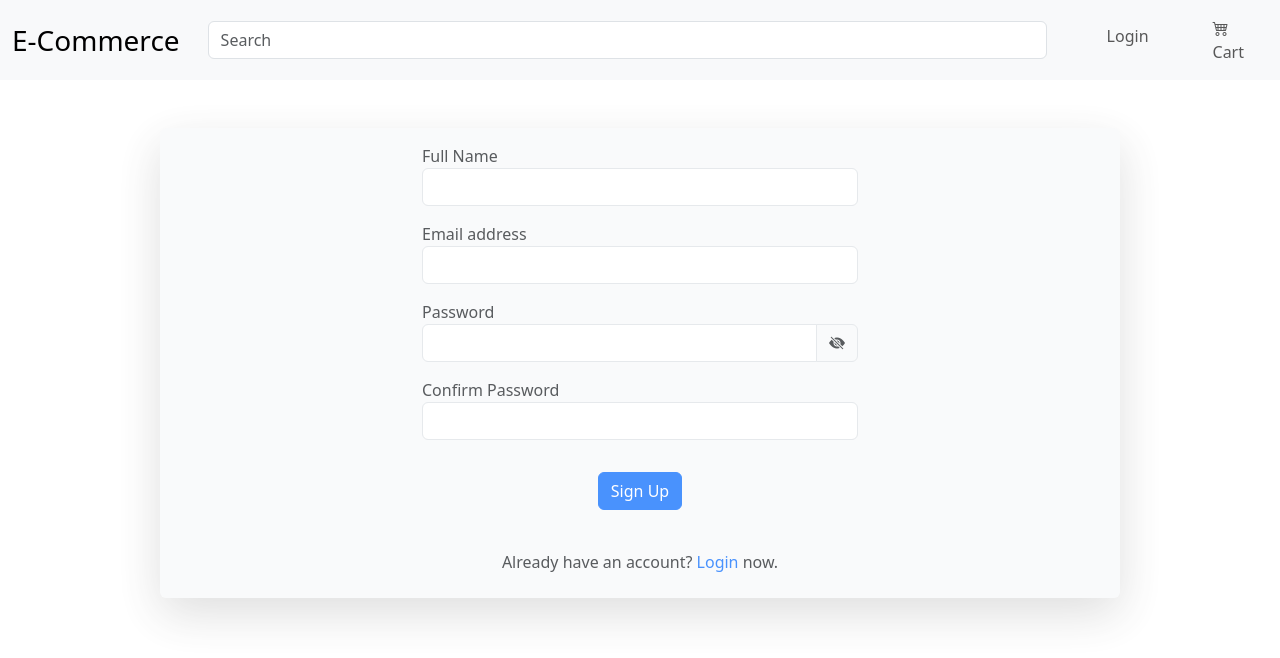
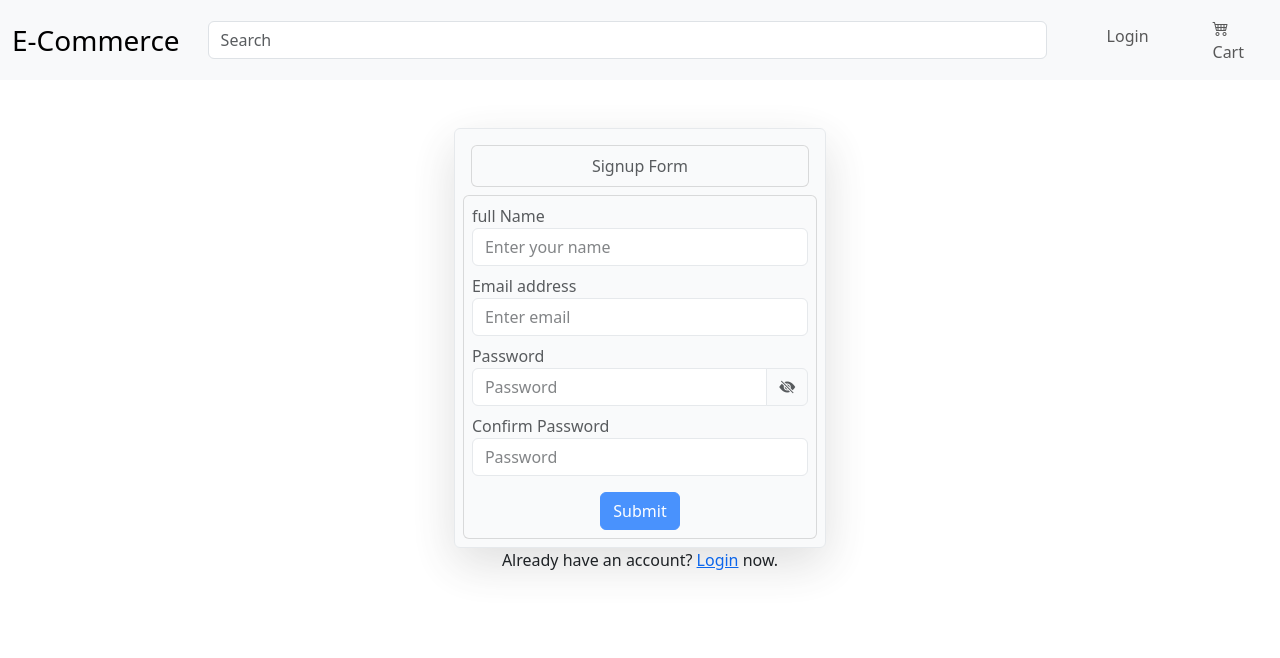
Before and after one commit to mian312/e-commerce-site, a React (Vite) app: page /signup in a window 1280 px wide. Shown: the top 658 px of the page. Built offline with nearby package versions, Linux system fonts and the light colour scheme.

Commit message:
Implemented signUp

```diff
--- a/src/components/Auth/Login.jsx
+++ b/src/components/Auth/Login.jsx
@@ -46,7 +46,7 @@ export default function Login() {
   }, [userInfo, redirectInUrl, navigate])
 
   return (
-    <div style={{ height: '100%' }} className="d-flex align-items-center justify-content-center">
+    <div style={{ height: '100%' }} className="d-flex align-items-center justify-content-center my-5">
       <div >
         <div className="card bg-light opacity-75 shadow-lg border rounded-lg mx-auto p-2">
           <div className="card bg-light m-2 p-2 text-center">
@@ -87,7 +87,7 @@ export default function Login() {
             <Link className="d-flex justify-content-center p-2">Forgot Password</Link>
           </div>
         </div>
-        <span className="m-4 p-4">Don't have an account? <Link to={`/signup/redirect=${redirect}`}>Register</Link> now.</span>
+        <span className="m-4 p-4">Don't have an account? <Link to={`/signup?redirect=${redirect}`}>Register</Link> now.</span>
       </div>
       <div className="continer">
       </div>
--- a/src/components/Auth/Signup.jsx
+++ b/src/components/Auth/Signup.jsx
@@ -1,120 +1,120 @@
-import React, { useEffect, useState } from "react";
-import { Link, useNavigate } from "react-router-dom";
+import React, { useContext, useEffect, useState } from 'react'
+// import 'bootstrap/dist/css/bootstrap.min.css'
+import { Store } from '../../Store';
 import 'bootstrap-icons/font/bootstrap-icons.css';
+import { Link, useLocation, useNavigate } from 'react-router-dom';
+import axios from 'axios';
+import { getError } from '../../utils'
+import { toast } from 'react-toastify';
 
+export default function Signup() {
+    const [name, setName] = useState('');
+    const [email, setEmail] = useState('');
+    const [password, setPassword] = useState('');
+    const [confirmPassword, setConfirmPassword] = useState('');
+    const [passwordShown, setPasswordShown] = useState(false);
+    const { state, dispatch: ctxDispatch } = useContext(Store);
+    const { userInfo } = state;
+    const navigate = useNavigate();
 
-
-function SignUp() {
-    const [email, setEmail] = useState(null);
-    const [password, setPassword] = useState(null);
-    const [confirmPassword, setConfirmPassword] = useState();
-    const [statusMessage, setStatusMessage] = useState([]);
-    const [name, setName] = useState(null);
-    const [passwordShown, setPasswordShown] = useState(false);
-    const navigate = useNavigate();
+    const { search } = useLocation();
+    const redirectInUrl = new URLSearchParams(search).get('redirect');
+    const redirect = redirectInUrl ? redirectInUrl : "/";
 
     const togglePassword = () => {
         setPasswordShown(!passwordShown);
     };
 
-    const register = (e) => {
-        e.preventDefault();
-        const newErrors = [];
-
-        if (!name) {
-            newErrors.name = "Please enter name";
-        }
-        if (!email) {
-            newErrors.email = "Please enter email";
-        }
-        if (!password) {
-            newErrors.password = "Please enter password";
-        }
-        if (!confirmPassword) {
-            newErrors.confirmPassword = "Confirm Password does not match";
-        }
-        if (Object.keys(newErrors).length > 0) {
-            setStatusMessage(newErrors);
-        }
-        else {
+    const handleSubmit = async (event) => {
+        event.preventDefault();
+        if (password !== confirmPassword) {
+            toast.error('Please Confirm the Password');
             return;
         }
-    };
+        try {
+            const { data } = await axios.post('http://localhost:5000/users/signup', {
+                name,
+                email,
+                password,
+            })
+            ctxDispatch({ type: 'USER_LOGIN', payload: data })
+            localStorage.setItem('userInfo', JSON.stringify(data))
+            navigate(redirectInUrl || '/')
+        } catch (error) {
+            console.error(error)
+            toast.error(getError(error));
+        }
+    }
 
+    useEffect(() => {
+        if (userInfo && redirectInUrl) {
+            navigate(redirect);
+        }
+    }, [userInfo, redirectInUrl, navigate])
 
     return (
-        <div className="card w-75 opacity-75 bg-light shadow-lg border-0 rounded-lg m-auto my-5">
-            <div className="row d-flex justify-content-center align-items-center">
-                <div className="col-md-6">
-                    <form onSubmit={register}>
-                        <div className="form-group m-3">
-                            <label htmlFor="name">Full Name</label>
-                            <input
-                                type="text"
-                                value={name}
-                                onChange={(e) => setName(e.target.value)}
-                                className="form-control"
-                            />
-                            {statusMessage.name &&
-                                <p className="text-danger">{statusMessage.name}</p>
+        <div style={{ height: '100%' }} className="d-flex align-items-center justify-content-center my-5">
+            <div >
+                <div className="card bg-light opacity-75 shadow-lg border rounded-lg mx-auto p-2">
+                    <div className="card bg-light m-2 p-2 text-center">
+                        Signup Form
+                    </div>
+                    <div className="card bg-light bg-transparent-body">
+                        <form onSubmit={handleSubmit}>
+                            <div className="form-group m-2">
+                                <label htmlFor="email">full Name</label>
+                                <input type="text" className="form-control" id="text" aria-describedby="textHelp" placeholder="Enter your name" required value={name} onChange={(event) => setName(event.target.value)} />
+                                {/* {name.length < 0 &&
+                                    <p className="text-danger">Please enter name</p>
+                                } */}
+                            </div>
+                            <div className="form-group m-2">
+                                <label htmlFor="email">Email address</label>
+                                <input type="email" className="form-control" id="email" aria-describedby="emailHelp" placeholder="Enter email" required value={email} onChange={(event) => setEmail(event.target.value)} />
+                                {email.length < 0 &&
+                                    <p className="text-danger">Please enter email</p>
                                 }
                             </div>
-                        <div className="form-group m-3">
-                            <label htmlFor="email">Email address</label>
-                            <input
-                                type="email"
-                                value={email}
-                                onChange={(e) => setEmail(e.target.value)}
-                                className="form-control"
-                            />
-                            {statusMessage.email &&
-                                <p className="text-danger">{statusMessage.email}</p>
-                            }
-                        </div>
-                        <div className="form-group m-3">
+                            <div className="form-group m-2">
                                 <label htmlFor="password">Password</label>
                                 <div className="input-group">
                                     <input
                                         type={passwordShown ? "text" : "password"}
-                                    value={password}
-                                    onChange={(e) => setPassword(e.target.value)}
-                                    className="form-control"
-                                />
+                                        className="form-control" id="password"
+                                        placeholder="Password"
+                                        value={password} required
+                                        onChange={(event) => setPassword(event.target.value)} />
                                     <i style={{ cursor: 'pointer' }} className="input-group-text"
                                         onClick={togglePassword}>
                                         {!passwordShown
-                                        ? <i class="bi bi-eye-slash-fill"></i>
-                                        : <i class="bi bi-eye-fill"></i>
+                                            ? <i className="bi bi-eye-slash-fill"></i>
+                                            : <i className="bi bi-eye-fill"></i>
                                         }
                                     </i>
                                 </div>
-                            {statusMessage.password &&
-                                <p className="text-danger">{statusMessage.password}</p>
-                            }
                             </div>
-                        <div className="form-group m-3">
-                            <label htmlFor="confirm-password">Confirm Password</label>
+                            <div className="form-group m-2">
+                                <label htmlFor="password">Confirm Password</label>
+                                <div className="input-group">
                                     <input
                                         type="password"
-                                value={confirmPassword}
-                                onChange={(e) => setConfirmPassword(e.target.value)}
-                                className="form-control"
-                            />
-                            {statusMessage.confirmPassword &&
-                                <p className="text-danger">{statusMessage.confirmPassword}</p>
-                            }
+                                        className="form-control" id="password"
+                                        placeholder="Password"
+                                        value={confirmPassword} required
+                                        onChange={(event) => setConfirmPassword(event.target.value)} />
                                 </div>
-                        <div className="d-flex justify-content-center">
-                            <button type="submit" className="btn btn-primary m-3 center"
-                            >Sign Up</button>
                             </div>
-                        <div className="d-flex align-items-center justify-content-center">
-                            <span className="my-4">Already have an account? <Link className="text-decoration-none">Login</Link> now.</span>
+                            <div className='d-flex justify-content-center'>
+                                <button type="submit" className="btn btn-primary m-2"
+                                >Submit</button>
                             </div>
                         </form>
                     </div>
                 </div>
+                <span className="m-4 p-4">Already have an account? <Link to={`/login?redirect=${redirect}`}>Login</Link> now.</span>
             </div>
-    );
+            <div className="continer">
+            </div>
+        </div>
+    )
 }
-export default SignUp;
--- a/src/components/Shipping/ShippingComponents/ShippingDetails.jsx
+++ b/src/components/Shipping/ShippingComponents/ShippingDetails.jsx
@@ -3,11 +3,12 @@ import { Link, useNavigate } from 'react-router-dom';
 import '../../../index.css';
 import { Helmet } from 'react-helmet-async';
 import { Store } from '../../../Store';
+import { toast } from 'react-toastify';
 
 function ShippingDetails({ user }) {
   const navigate = useNavigate();
   const { state, dispatch: ctxDispatch } = useContext(Store)
-  const { cart: {shippingAddress} } =state;
+  const { cart: { shippingAddress } } = state;
   const [delivery, setDelivery] = useState({
     pin: shippingAddress?.pin || '',
     address: shippingAddress?.address || '',
@@ -17,6 +18,7 @@ function ShippingDetails({ user }) {
 
   const handleSubmit = (e) => {
     e.preventDefault();
+    if (delivery.pin && delivery.address && delivery.phone) {
       ctxDispatch({
         type: 'SAVE_SHIPPING_ADDRESS',
         payload: {
@@ -37,11 +39,16 @@ function ShippingDetails({ user }) {
         })
       );
 
+      navigate('/shipping/1');
+    } else {
+      // Handle case when fields are empty
+      toast.error('Please fill in all the required fields');
+    }
 
-    navigate('/shipping/1')
-    console.log("delivery",delivery)
-    console.log("shipping details",shippingAddress)
+    console.log("delivery", delivery);
+    console.log("shipping details", shippingAddress);
   };
+
 
   return (
     <div className='container small-container'>
@@ -70,19 +77,21 @@ function ShippingDetails({ user }) {
             <form onSubmit={handleSubmit}>
 
               <div className="form-outline mb-4">
-                <label className="form-label" htmlFor="form11Example4">Postal Code</label>
+                <label className="d-flex form-label" htmlFor="form11Example4">Postal Code
+                <div className='text-danger'>&nbsp; *</div></label>
                 <input value={delivery.pin} type="text" id="form11Example4" className="form-control"
                   onChange={(e) => setDelivery(prevState => ({ ...prevState, pin: e.target.value }))} />
               </div>
 
               <div className="form-outline mb-4">
-                <label className="form-label" htmlFor="form11Example5">Delivery Address</label>
+                <label className="d-flex form-label" htmlFor="form11Example5">Delivery Address <div className='text-danger'>&nbsp; *</div></label>
                 <input value={delivery.address} type="text" id="form11Example5" className="form-control"
                   onChange={(e) => setDelivery(prevState => ({ ...prevState, address: e.target.value }))} />
               </div>
 
               <div className="form-outline mb-4">
-                <label className="form-label" htmlFor="form11Example6">Phone number</label>
+                <label className="d-flex form-label" htmlFor="form11Example6">Phone number
+                <div className='text-danger'>&nbsp; *</div></label>
                 <input value={delivery.phone} type="number" id="form11Example6" className="form-control"
                   onChange={(e) => setDelivery(prevState => ({ ...prevState, phone: e.target.value }))} />
               </div>
@@ -90,10 +99,10 @@ function ShippingDetails({ user }) {
               <div className="form-outline mb-4">
                 <label className="form-label" htmlFor="form11Example7">Landmark near You (optional)</label>
                 <input value={delivery.landmark} className="form-control" id="form11Example7" rows="2"
-                onChange={(e) => setDelivery(prevState => ({ ...prevState, landmark: e.target.value }))}/>
+                  onChange={(e) => setDelivery(prevState => ({ ...prevState, landmark: e.target.value }))} />
               </div>
 
-              <button type="submit" className="btn btn-primary float-end" onClick={handleSubmit}>Submit</button>
+              <button type="submit" className="btn btn-primary float-end">Submit</button>
 
             </form>
           </div>
```
Also changed, not shown: 1 other file (tests, documents, lock files or other folders). Lines whose indentation alone changed are shown as unchanged.
